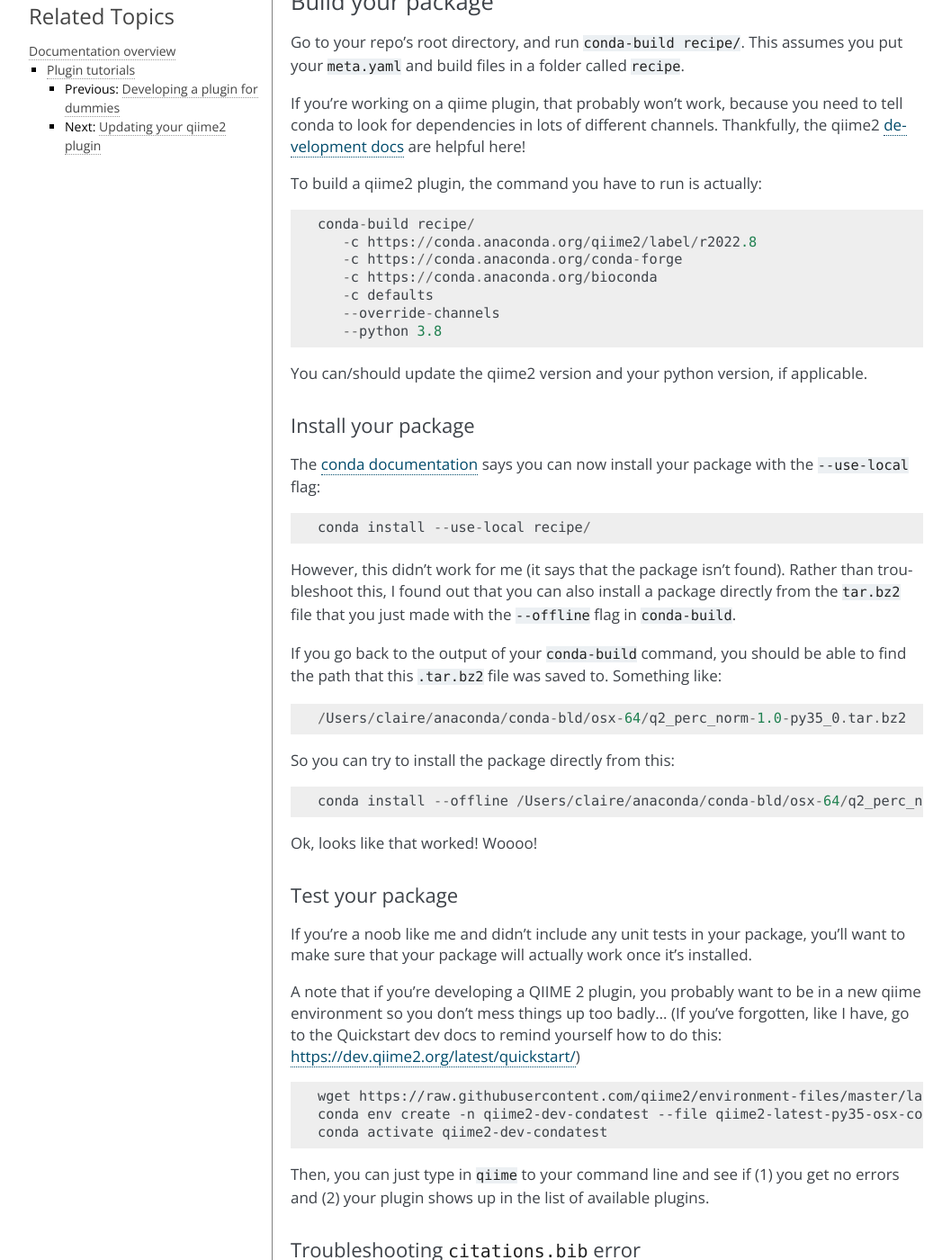
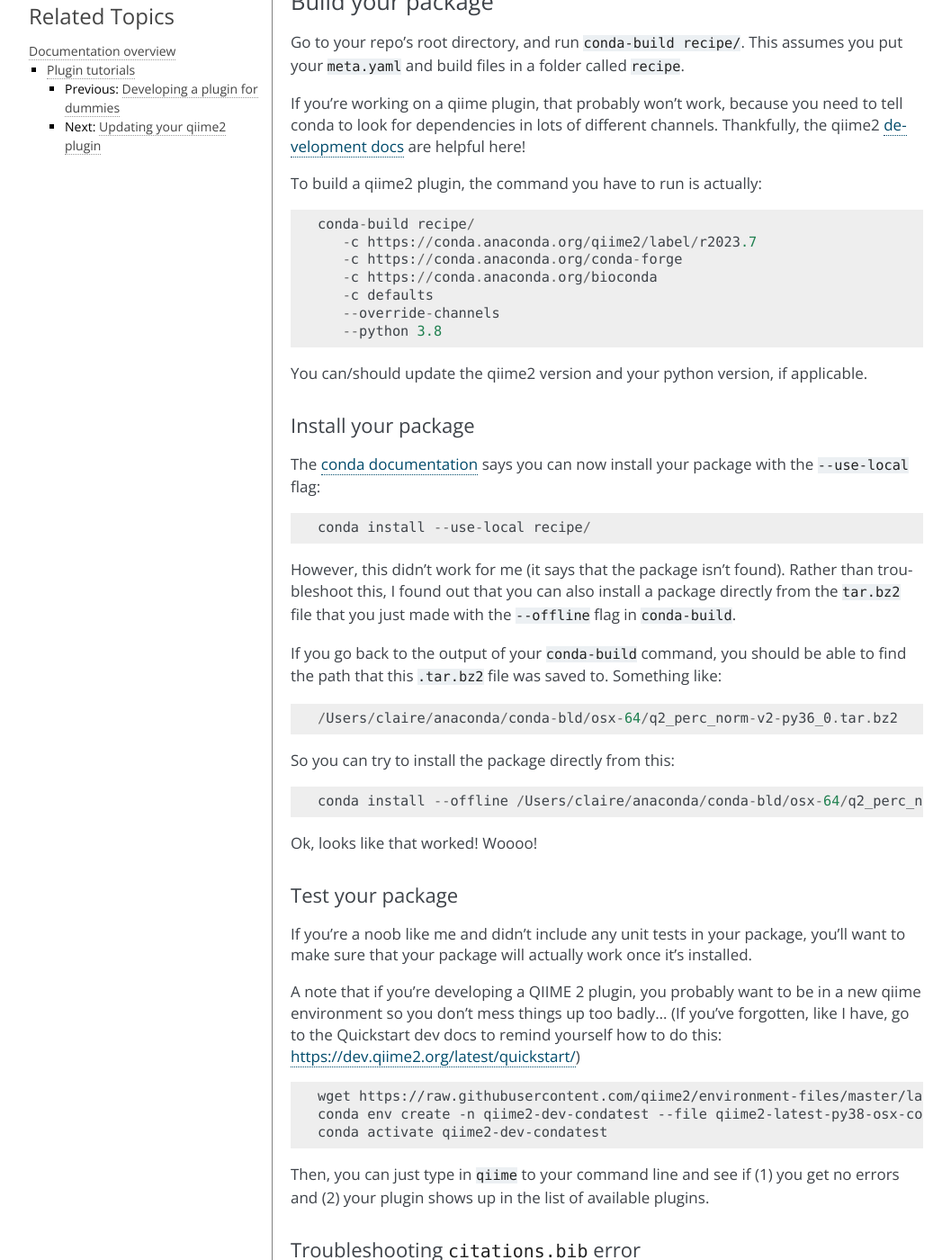
Before and after one commit to qiime2/dev-docs, a Sphinx documentation site: the page built from source/tutorials/conda-tutorial.rst, in a window 1280 px wide and 1400 px high, scrolled down 3996 px. Shown: the whole window at 90% size, without its empty margins (106-1163 px from the left). Built offline with Sphinx 7.4.7, drawn with Linux system fonts in a browser that asks for light colours; some of the changed text lies outside the part shown.

Commit message:
maint: updating QIIME 2 & pkg versions for consistency

```diff
--- a/source/tutorials/conda-tutorial.rst
+++ b/source/tutorials/conda-tutorial.rst
@@ -226,7 +226,7 @@ To build a qiime2 plugin, the command you have to run is actually:
 ::
 
     conda-build recipe/
-       -c https://conda.anaconda.org/qiime2/label/r2022.8
+       -c https://conda.anaconda.org/qiime2/label/r2023.7
        -c https://conda.anaconda.org/conda-forge
        -c https://conda.anaconda.org/bioconda
        -c defaults
@@ -257,13 +257,13 @@ Something like:
 
 ::
 
-    /Users/claire/anaconda/conda-bld/osx-64/q2_perc_norm-1.0-py35_0.tar.bz2
+    /Users/claire/anaconda/conda-bld/osx-64/q2_perc_norm-v2-py36_0.tar.bz2
 
 So you can try to install the package directly from this:
 
 ::
 
-    conda install --offline /Users/claire/anaconda/conda-bld/osx-64/q2_perc_norm-1.0-py35_0.tar.bz2
+    conda install --offline /Users/claire/anaconda/conda-bld/osx-64/q2_perc_norm-v2-py36_0.tar.bz2
 
 Ok, looks like that worked! Woooo!
 
@@ -282,8 +282,8 @@ https://dev.qiime2.org/latest/quickstart/)
 
 .. code:: bash
 
-    wget https://raw.githubusercontent.com/qiime2/environment-files/master/latest/staging/qiime2-latest-py35-osx-conda.yml
-    conda env create -n qiime2-dev-condatest --file qiime2-latest-py35-osx-conda.yml
+    wget https://raw.githubusercontent.com/qiime2/environment-files/master/latest/staging/qiime2-latest-py38-osx-conda.yml
+    conda env create -n qiime2-dev-condatest --file qiime2-latest-py38-osx-conda.yml
     conda activate qiime2-dev-condatest
 
 Then, you can just type in ``qiime`` to your command line and see if (1)
@@ -360,7 +360,7 @@ documentation <https://conda.io/docs/user-guide/tutorials/build-pkgs-skeleton.ht
 
 .. code:: bash
 
-    anaconda upload /Users/claire/anaconda/envs/qiime2-2022.8/conda-bld/noarch/q2_perc_norm-v2-py36_0.tar.bz2
+    anaconda upload /Users/claire/anaconda/envs/qiime2-2023.7/conda-bld/noarch/q2_perc_norm-v2-py36_0.tar.bz2
 
 
 Install the package from conda
@@ -382,7 +382,7 @@ qiime2.
 
 .. code:: bash
 
-    conda activate qiime2-2022.8
+    conda activate qiime2-2023.7
     conda install -c cduvallet q2_perc_norm
 
 Another "gotcha!" that got me is that if you want to see which packages
```
